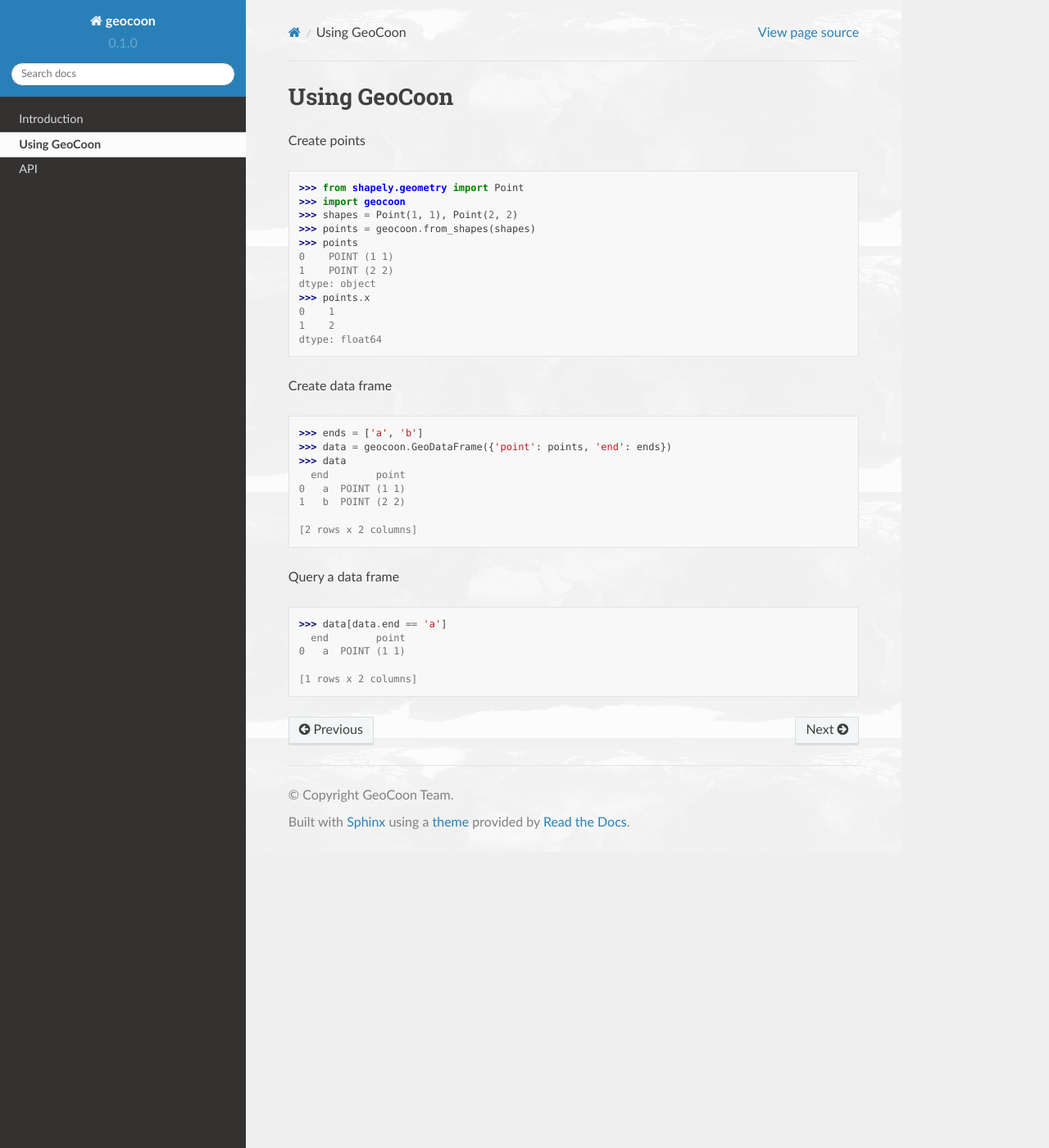
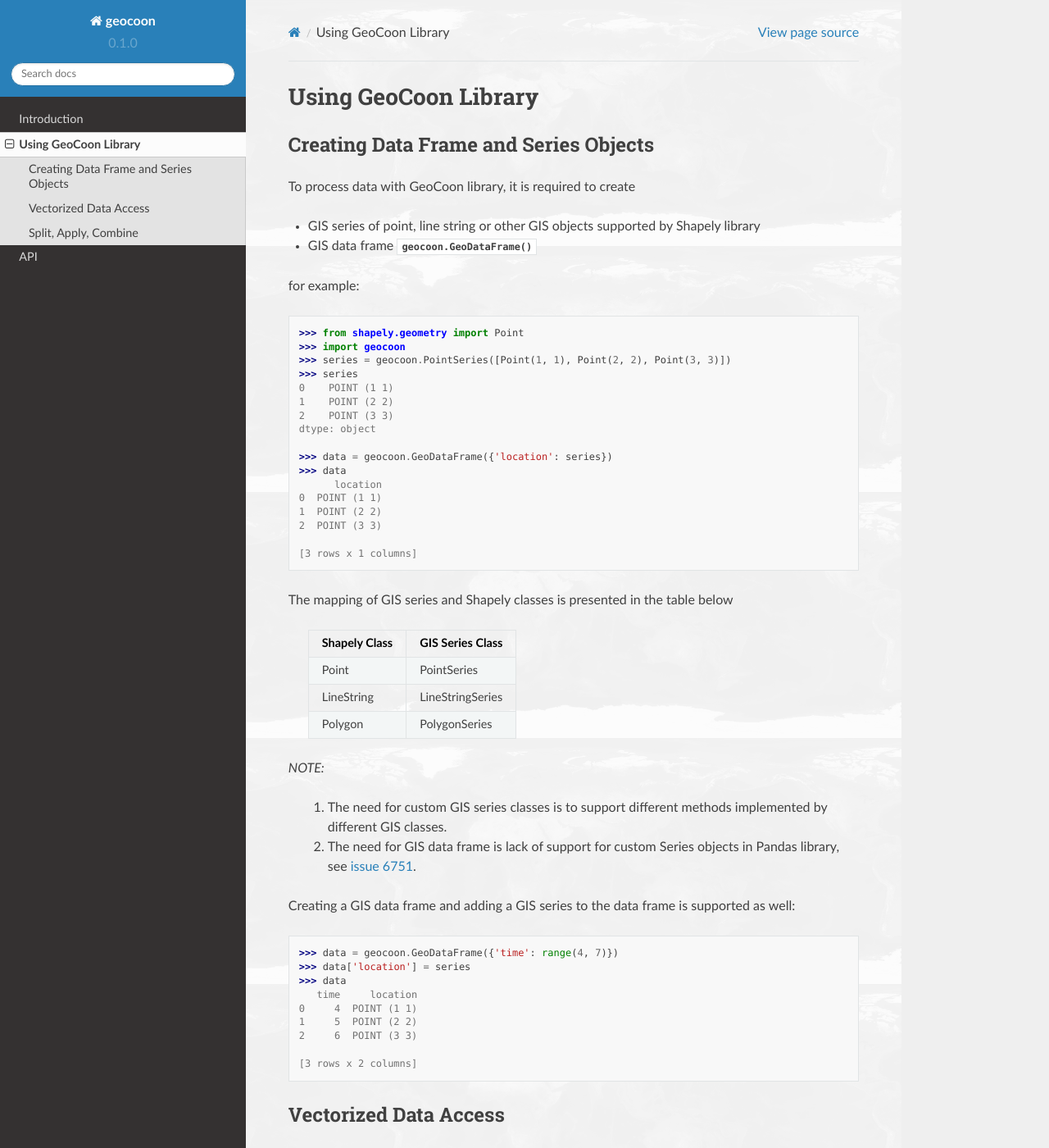
Before and after one commit to wrobell/geocoon, a Sphinx documentation site: the page built from doc/usage.rst, in a window 1280 px wide and 1400 px high. Shown: the whole window at 82% size. Built offline with Sphinx 7.4.7 and the Read the Docs theme 2.0.0, drawn with Linux system fonts in a browser that asks for light colours; some of the changed text lies outside the part shown.

Commit message:
- added usage documentation section about creating gis data frames and   series objects

```diff
--- a/doc/usage.rst
+++ b/doc/usage.rst
@@ -1,43 +1,69 @@
-Using GeoCoon
-=============
-Create points
+Using GeoCoon Library
+=====================
 
-.. doctest::
+Creating Data Frame and Series Objects
+--------------------------------------
+To process data with GeoCoon library, it is required to create
+
+* GIS series of point, line string or other GIS objects supported by
+  Shapely library
+* GIS data frame :py:func:`geocoon.GeoDataFrame`
+
+for example::
 
     >>> from shapely.geometry import Point
     >>> import geocoon
-    >>> shapes = Point(1, 1), Point(2, 2)
-    >>> points = geocoon.from_shapes(shapes)
-    >>> points
+    >>> series = geocoon.PointSeries([Point(1, 1), Point(2, 2), Point(3, 3)])
+    >>> series
     0    POINT (1 1)
     1    POINT (2 2)
+    2    POINT (3 3)
     dtype: object
-    >>> points.x
-    0    1
-    1    2
-    dtype: float64
 
-Create data frame
+    >>> data = geocoon.GeoDataFrame({'location': series})
+    >>> data
+          location
+    0  POINT (1 1)
+    1  POINT (2 2)
+    2  POINT (3 3)
+    <BLANKLINE>
+    [3 rows x 1 columns]
 
-.. doctest::
+The mapping of GIS series and Shapely classes is presented in the table
+below
 
-   >>> ends = ['a', 'b']
-   >>> data = geocoon.GeoDataFrame({'point': points, 'end': ends})
-   >>> data
-     end        point
-   0   a  POINT (1 1)
-   1   b  POINT (2 2)
-   <BLANKLINE>
-   [2 rows x 2 columns]
+    =============== ===================
+     Shapely Class    GIS Series Class
+    =============== ===================
+     Point           PointSeries
+     LineString      LineStringSeries
+     Polygon         PolygonSeries
+    =============== ===================
 
-Query a data frame
+*NOTE:*
 
-.. doctest::
+    #. The need for custom GIS series classes is to support different methods
+       implemented by different GIS classes.
+    #. The need for GIS data frame is lack of support for custom Series objects
+       in Pandas library, see `issue 6751 <https://github.com/pydata/pandas/issues/6751>`_.
 
-   >>> data[data.end == 'a']
-     end        point
-   0   a  POINT (1 1)
-   <BLANKLINE>
-   [1 rows x 2 columns]
+Creating a GIS data frame and adding a GIS series to the data frame is supported as well::
+
+    >>> data = geocoon.GeoDataFrame({'time': range(4, 7)})
+    >>> data['location'] = series
+    >>> data
+       time     location
+    0     4  POINT (1 1)
+    1     5  POINT (2 2)
+    2     6  POINT (3 3)
+    <BLANKLINE>
+    [3 rows x 2 columns]
+
+
+Vectorized Data Access
+----------------------
+
+Split, Apply, Combine
+---------------------
 
 .. vim: sw=4:et:ai
```
